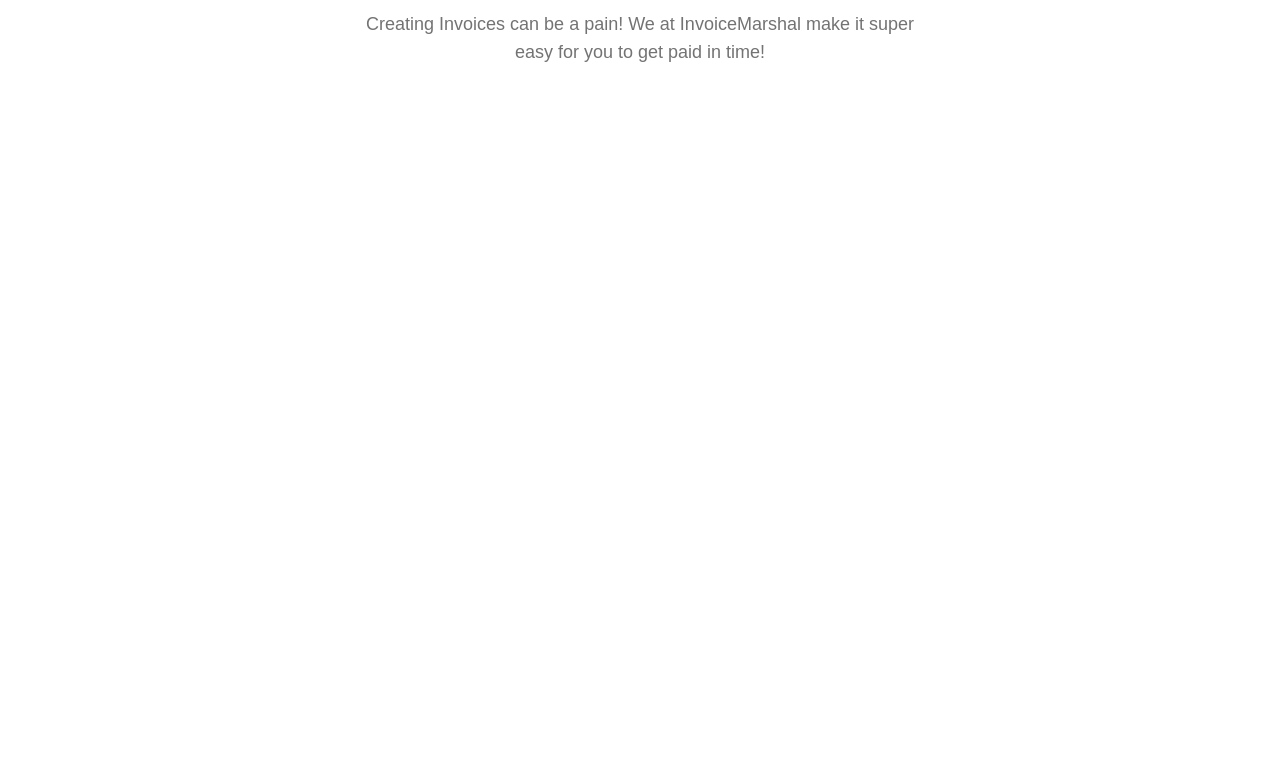
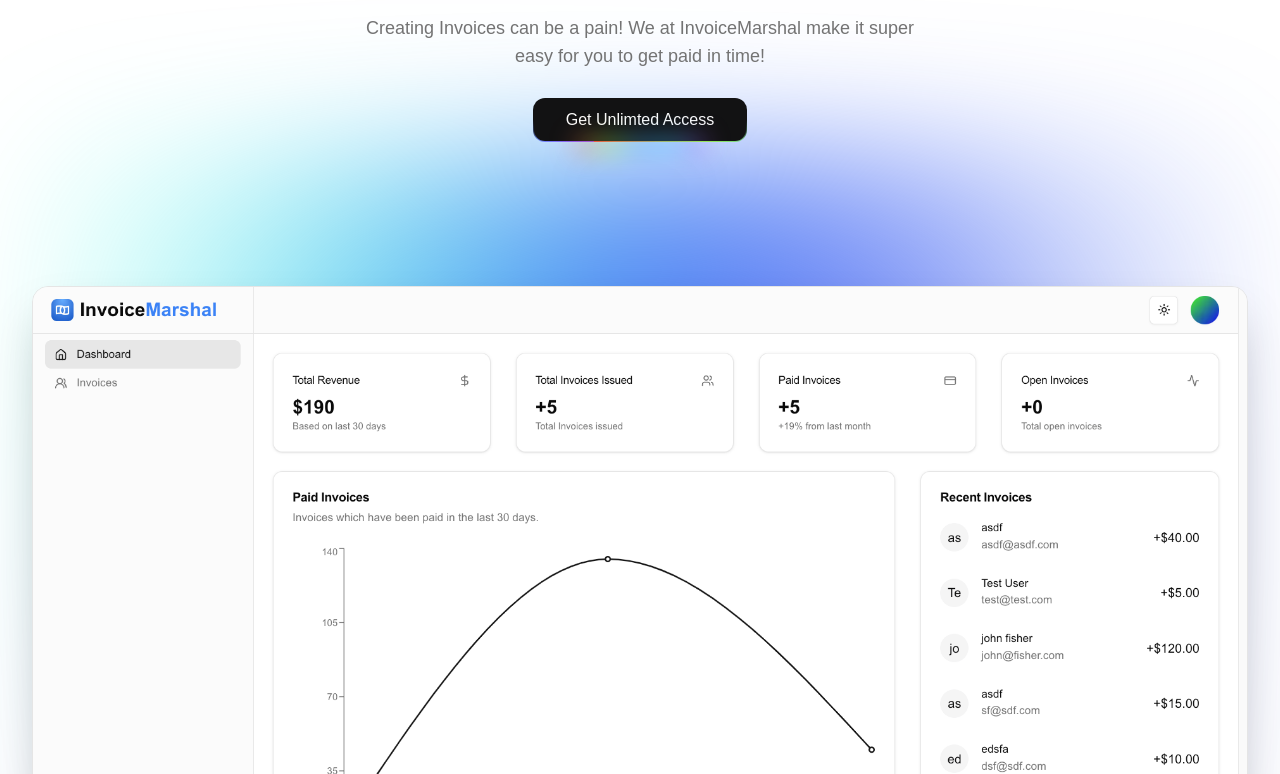
Before and after one commit to Deepjyoti-Sarmah/Invoice-Cart, a Next.js app: page / in a window 1280 px wide. Shown: the part 406-1180 px from the top of the page. Before the commit the page ends 800 px from the top, so only its background shows below. Built offline with nearby package versions, Linux system fonts and the light colour scheme.

Commit message:
adding rainbow button

```diff
--- a/app/page.tsx
+++ b/app/page.tsx
@@ -1,4 +1,4 @@
-import Hero from "@/components/Hero";
+import { Hero } from "@/components/Hero";
 import Navbar from "@/components/Navbar";
 
 export default function Home() {
--- a/components/Hero.tsx
+++ b/components/Hero.tsx
@@ -1,30 +1,94 @@
-import Link from 'next/link'
+import Image from "next/image";
+import Link from "next/link";
+import HeroImage from "@/public/hero.png";
+import { RainbowButton } from "./magicui/rainbow-button";
 
-export default function Hero() {
+export function Hero() {
   return (
-    <section className='relative flex flex-col items-center justify-center py-12 lg:py-20'>
-      <div className='text-center'>
-        <span className='text-sm text-primary font-medium tracking-tight bg-primary/10 px-4 py-2 rounded-full'>
-          Introducting InvoiceMarshal 1.0
+    <section className="relative flex flex-col items-center justify-center py-12 lg:py-20">
+      <div className="text-center">
+        <span className="text-sm text-primary font-medium tracking-tight bg-primary/10 px-4 py-2 rounded-full">
+          Introducing InvoiceMarshal 1.0
         </span>
-        <h1 className='mt-8 text-4xl sm:text-6xl md:text-7xl lg:text-8xl font-semibold tracking-tighter'>
+        <h1 className="mt-8 text-4xl sm:text-6xl md:text-7xl lg:text-8xl font-semibold tracking-tighter">
           Invoicing made{" "}
-          <span className='block -mt-2 bg-gradient-to-l from-blue-500 via-teal-500 to-green-500 text-transparent bg-clip-text'>
+          <span className="block -mt-2 bg-gradient-to-l from-blue-500 via-teal-500 to-green-500 text-transparent bg-clip-text">
             super easy!
           </span>
         </h1>
 
-        <p className='max-w-xl mx-auto mt-4 lg:text-lg text-muted-foreground'>
-          Creating Invoices can be a pain! We at InvoiceMarshal make it super easy for you to get paid in time!
+        <p className="max-w-xl mx-auto mt-4 lg:text-lg text-muted-foreground">
+          Creating Invoices can be a pain! We at InvoiceMarshal make it super
+          easy for you to get paid in time!
         </p>
 
-        <div className='mt-7 mb-12'>
-          <Link href='/login'>
+        <div className="mt-7 mb-12">
+          <Link href="/login">
+            <RainbowButton>Get Unlimted Access</RainbowButton>
           </Link>
         </div>
       </div>
 
-
+      <div className="relative items-center w-full py-12 mx-auto mt-12">
+        <svg
+          className="absolute inset-0 -mt-24 blur-3xl"
+          style={{ zIndex: -1 }}
+          fill="none"
+          viewBox="0 0 400 400"
+          height="100%"
+          width="100%"
+          xmlns="http://www.w3.org/2000/svg"
+        >
+          <g clipPath="url(#clip0_10_20)">
+            <g filter="url(#filter0_f_10_20)">
+              <path
+                d="M128.6 0H0V322.2L106.2 134.75L128.6 0Z"
+                fill="#03FFE0"
+              ></path>
+              <path
+                d="M0 322.2V400H240H320L106.2 134.75L0 322.2Z"
+                fill="#7C87F8"
+              ></path>
+              <path
+                d="M320 400H400V78.75L106.2 134.75L320 400Z"
+                fill="#4C65E4"
+              ></path>
+              <path
+                d="M400 0H128.6L106.2 134.75L400 78.75V0Z"
+                fill="#043AFF"
+              ></path>
+            </g>
+          </g>
+          <defs>
+            <filter
+              colorInterpolationFilters="sRGB"
+              filterUnits="userSpaceOnUse"
+              height="720.666"
+              id="filter0_f_10_20"
+              width="720.666"
+              x="-160.333"
+              y="-160.333"
+            >
+              <feFlood floodOpacity="0" result="BackgroundImageFix"></feFlood>
+              <feBlend
+                in="SourceGraphic"
+                in2="BackgroundImageFix"
+                mode="normal"
+                result="shape"
+              ></feBlend>
+              <feGaussianBlur
+                result="effect1_foregroundBlur_10_20"
+                stdDeviation="80.1666"
+              ></feGaussianBlur>
+            </filter>
+          </defs>
+        </svg>
+        <Image
+          src={HeroImage}
+          alt="Hero image"
+          className="relative object-cover w-full border rounded-lg lg:rounded-2xl shadow-2xl"
+        />
+      </div>
     </section>
-  )
+  );
 }
--- a/components/Navbar.tsx
+++ b/components/Navbar.tsx
@@ -2,6 +2,7 @@
 import Link from "next/link";
 import Logo from "@/public/logo.png"
 import { buttonVariants } from "./ui/button";
+import { RainbowButton } from "./magicui/rainbow-button";
 
 export default function Navbar() {
   return (
@@ -13,9 +14,10 @@
         </h3>
       </Link>
       <Link href="/login"
-        className={buttonVariants()}
       >
-        Get started
+        <RainbowButton>
+          Get started
+        </RainbowButton>
       </Link>
     </div>
   )
```
